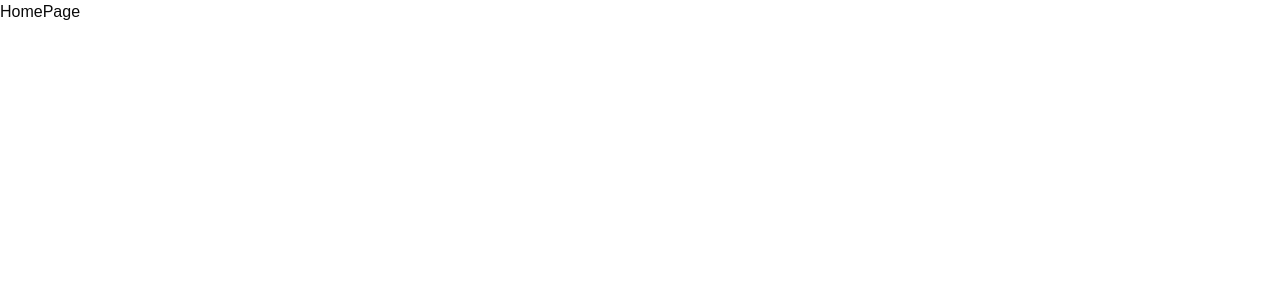
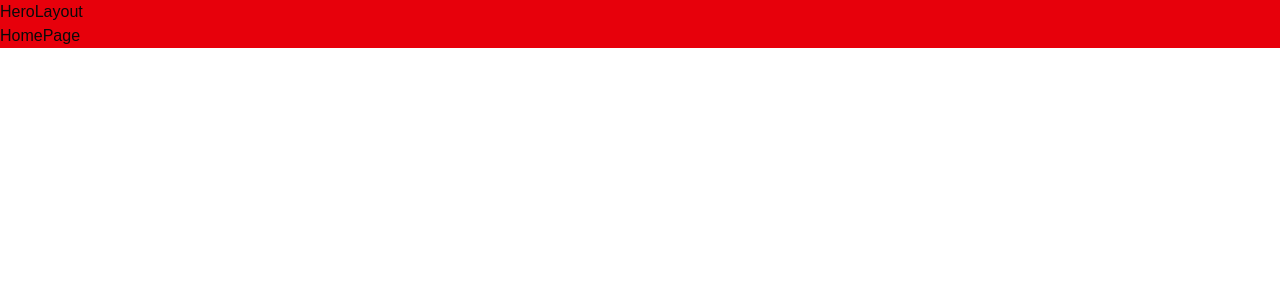
Before and after one commit to alonso-miguell/heroes-app, a React app: page / in a window 1280 px wide. Shown: the top 300 px of the page. Built offline with nearby package versions, Linux system fonts and the light colour scheme; the HTML template or start-up script is replaced by a standard one.

Commit message:
Adding layouts

```diff
--- /dev/null
+++ b/src/layouts/AdminLayout.tsx
@@ -0,0 +1,11 @@
+import {Outlet} from "react-router";
+
+export const AdminLayout= ( ) =>{
+    return (
+        <div className="bg-blue-500">
+            <h1> AdminLayout</h1>
+            <Outlet/>
+
+        </div>
+    )
+}
--- /dev/null
+++ b/src/layouts/HeroLayout.tsx
@@ -0,0 +1,11 @@
+import {Outlet} from "react-router";
+
+export const HeroLayout= ( )=>{
+    return (
+        <div className="bg-red-600">
+            <h1> HeroLayout</h1>
+            <Outlet/>
+
+        </div>
+    )
+}
--- a/src/router/app.router.tsx
+++ b/src/router/app.router.tsx
@@ -3,22 +3,39 @@ import {AdminPage} from "@/pages/AdminPage.tsx";
 import {HomePage} from "@/pages/HomePage.tsx";
 import {HeroPage} from "@/pages/HeroPage.tsx";
 import {SearchPage} from "@/pages/SearchPage.tsx";
+import {HeroLayout} from "@/layouts/HeroLayout.tsx";
+import {AdminLayout} from "@/layouts/AdminLayout.tsx";
 
 export const appRouter= createBrowserRouter([
     {
         path: "/",
-        element: <HomePage/>
+        element: <HeroLayout />,
+        children: [
+            {
+                // path: "", //we can let path empty or add index as true for indicating the root page for the path
+                index:true,
+                element: <HomePage/>
+            },
+            {
+                path: "hero/1",
+                element: <HeroPage/>
+            },
+            {
+                path: "search",
+                element: <SearchPage/>
+            },
+        ],
     },
     {
         path: "/admin",
-        element: <AdminPage/>
+        element: <AdminLayout/>,
+        children: [
+            {
+                index: true,
+                element: <AdminPage/>
+            }
+        ],
     },
-    {
-        path: "/hero/1",
-        element: <HeroPage/>
-    },
-    {
-        path: "/search",
-        element: <SearchPage/>
-    },
+
+
 ]);
```
